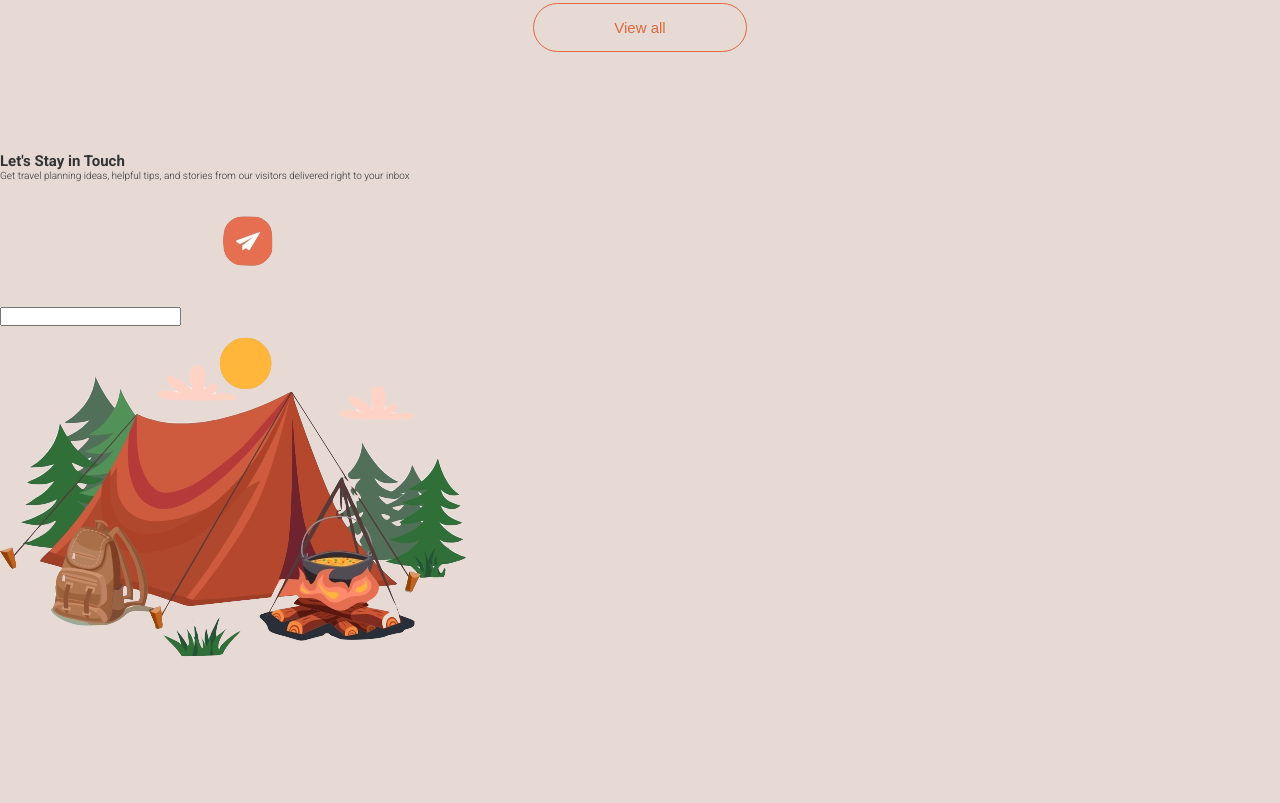
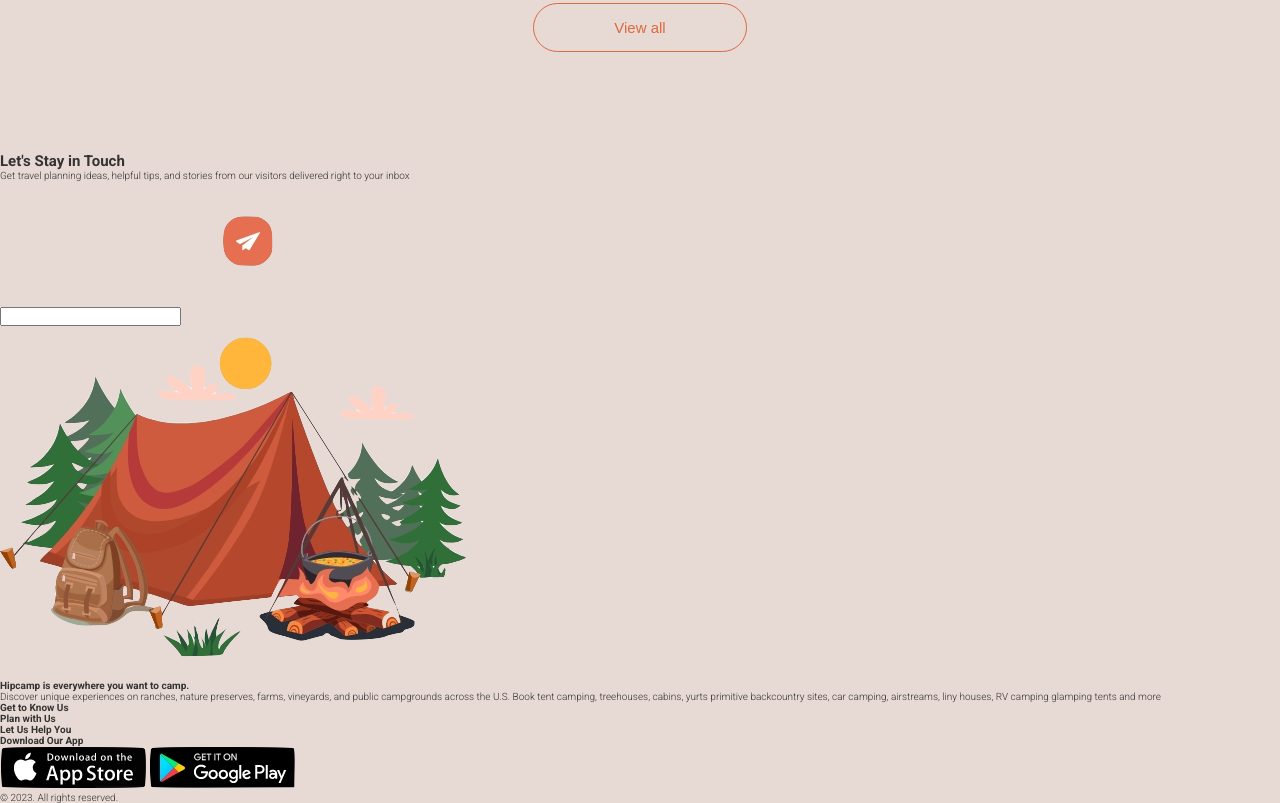
Before and after one commit to jakubkleczek/camping, a website: page index.html in a window 1280 px wide. Shown: the part 3393-4196 px from the top of the page. Before the commit the page ends 4073 px from the top, so only its background shows below. Drawn offline with Linux system fonts and the light colour scheme.

Commit message:
create contact, footer

```diff
--- a/index.html
+++ b/index.html
@@ -198,6 +198,31 @@
         <img src="img/campsite.png" alt="Tent">
     </div>
 
-
+    <footer class="footer">
+        <div class="footer__hip">
+            <h4>Hipcamp is everywhere you want to camp.</h4>
+            <p>Discover unique experiences on ranches, nature preserves, farms, vineyards, and public campgrounds across the U.S. Book tent camping, treehouses, cabins, yurts primitive backcountry sites, car camping, airstreams, liny houses, RV camping glamping tents and more</p>
+        </div>
+        <div class="footer__know-us">
+            <h4>Get to Know Us</h4>
+            <p></p>
+        </div>
+        <div class="footer__plan">
+            <h4>Plan with Us</h4>
+            <p></p>
+        </div>
+        <div class="footer__help">
+            <h4>Let Us Help You</h4>
+            <p></p>
+        </div>
+        <div class="footer__app">
+            <h4>Download Our App</h4>
+            <img src="img/download-on-the-app-store-apple-1.png" alt="App Store" class="footer__app--apple">
+            <img src="img/google-play-badge-1.png" alt="Google Play" class="footer__app--google">
+        </div>
+        <div class="footer__rights">
+            &copy; 2023. All rights reserved.
+        </div>
+    </footer>
 </body>
 </html>
```
Also changed, not shown: sass/_layout.scss (+8 -0 lines).
